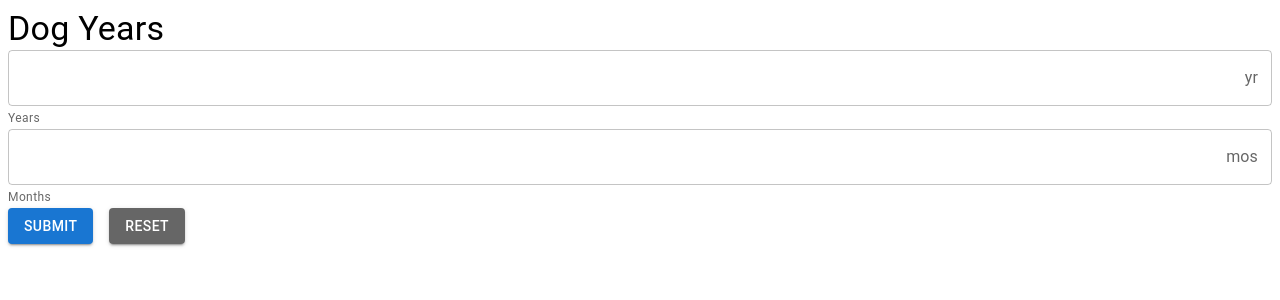
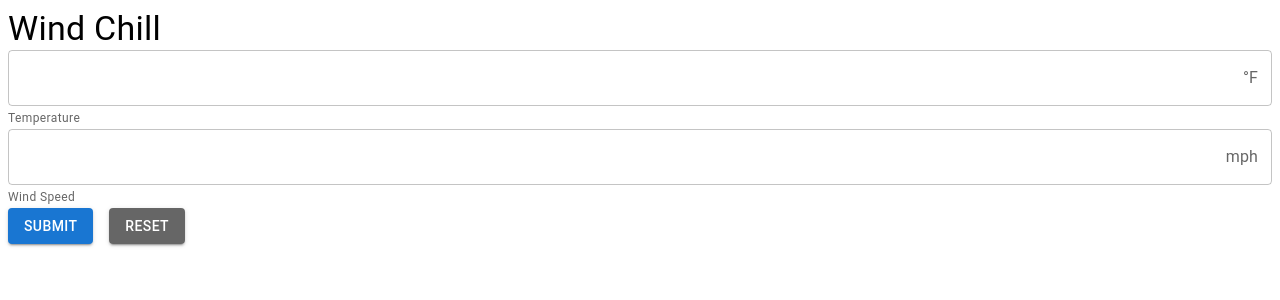
Before and after one commit to colemilne54/Calculator-Emporium, a React (Create React App) app: page / in a window 1280 px wide. Shown: the top 300 px of the page. Built offline with nearby package versions, Linux system fonts and the light colour scheme.

Commit message:
1 file modified, 1 added

```diff
--- a/src/App.js
+++ b/src/App.js
@@ -1,11 +1,11 @@
 import React from 'react';
 import './style.css';
-import DogYears from './Components/Calculators/DogYears';
+import WindChill from './Components/Calculators/WindChill';
 
 export default function App() {
   return (
     <div>
-      <DogYears />
+      <WindChill />
     </div>
   );
 }
--- /dev/null
+++ b/src/Components/Calculators/WindChill.jsx
@@ -0,0 +1,84 @@
+import React, { useState } from 'react';
+import {
+  OutlinedInput,
+  Button,
+  FormHelperText,
+  InputAdornment,
+  Typography,
+  FormGroup,
+  Box,
+} from '@mui/material';
+
+//
+
+export default function WindChill() {
+  const [temp, setTemp] = useState('');
+  const [wind, setWind] = useState('');
+
+  function calculateWindChill() {
+    // https://www.weather.gov/ama/WindChill
+    return (35.74 + 0.6215*temp - 35.75*wind**.16 + 0.4275*temp*wind**.16).toFixed(2) + "°F";
+  }
+
+  return (
+    <>
+      <Typography variant="h4" component="h2">
+        Wind Chill
+      </Typography>
+      <Box
+        component="form"
+        sx={{
+          '& .MuiTextField-root': { m: 1, width: '25ch' },
+        }}
+        noValidate
+        autoComplete="off"
+      >
+        <FormGroup>
+          <OutlinedInput
+            id="outlined-adornment-temp"
+            endAdornment={<InputAdornment position="end">°F</InputAdornment>}
+            aria-describedby="outlined-temp-helper-text"
+            value={temp}
+            onChange={(e) => setTemp(e.target.value)}
+            onKeyPress={(event) => {
+              if (!/[0-9]/.test(event.key)) {
+                event.preventDefault();
+              }
+            }}
+            inputProps={{
+              'aria-label': 'temp',
+            }}
+          />
+          <FormHelperText id="outlined-temp-helper-text">
+            Temperature
+          </FormHelperText>
+        </FormGroup>
+        <FormGroup>
+          <OutlinedInput
+            id="outlined-adornment-wind"
+            endAdornment={<InputAdornment position="end">mph</InputAdornment>}
+            aria-describedby="outlined-wind-helper-text"
+            value={wind}
+            onChange={(e) => setWind(e.target.value)}
+            onKeyPress={(event) => {
+              if (!/[0-9]/.test(event.key)) {
+                event.preventDefault();
+              }
+            }}
+            inputProps={{
+              'aria-label': 'wind',
+            }}
+          />
+          <FormHelperText id="outlined-wind-helper-text">
+            Wind Speed
+          </FormHelperText>
+        </FormGroup>
+        <Button variant="contained">Submit</Button>
+        <Button onClick={() => {setTemp(''); setWind('')}}variant="contained" sx={{ml: 2, bgcolor: 'text.secondary'}}>Reset</Button>
+      </Box>
+      <Typography variant="p" component="p">
+        {(temp != '' && wind != '') && `${calculateWindChill()}`}
+      </Typography>
+    </>
+  );
+}
```
